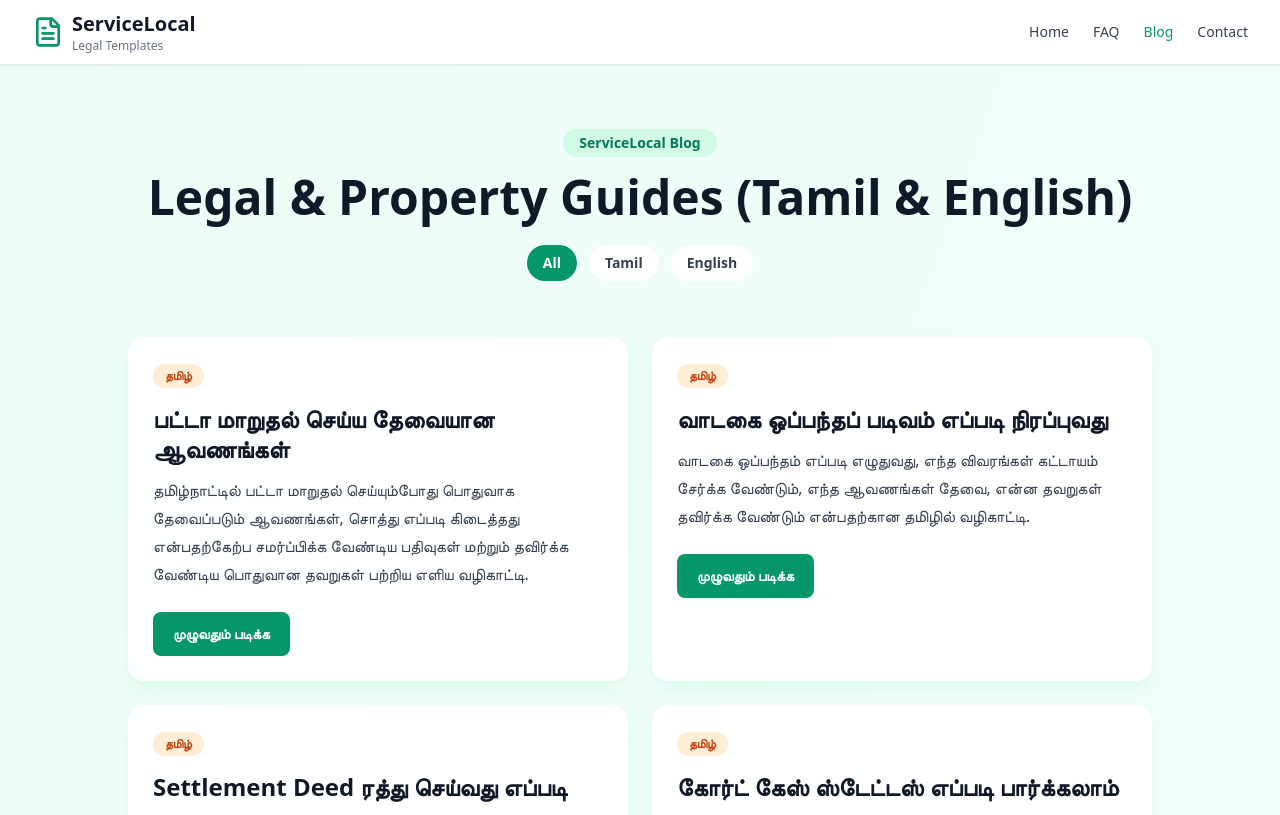
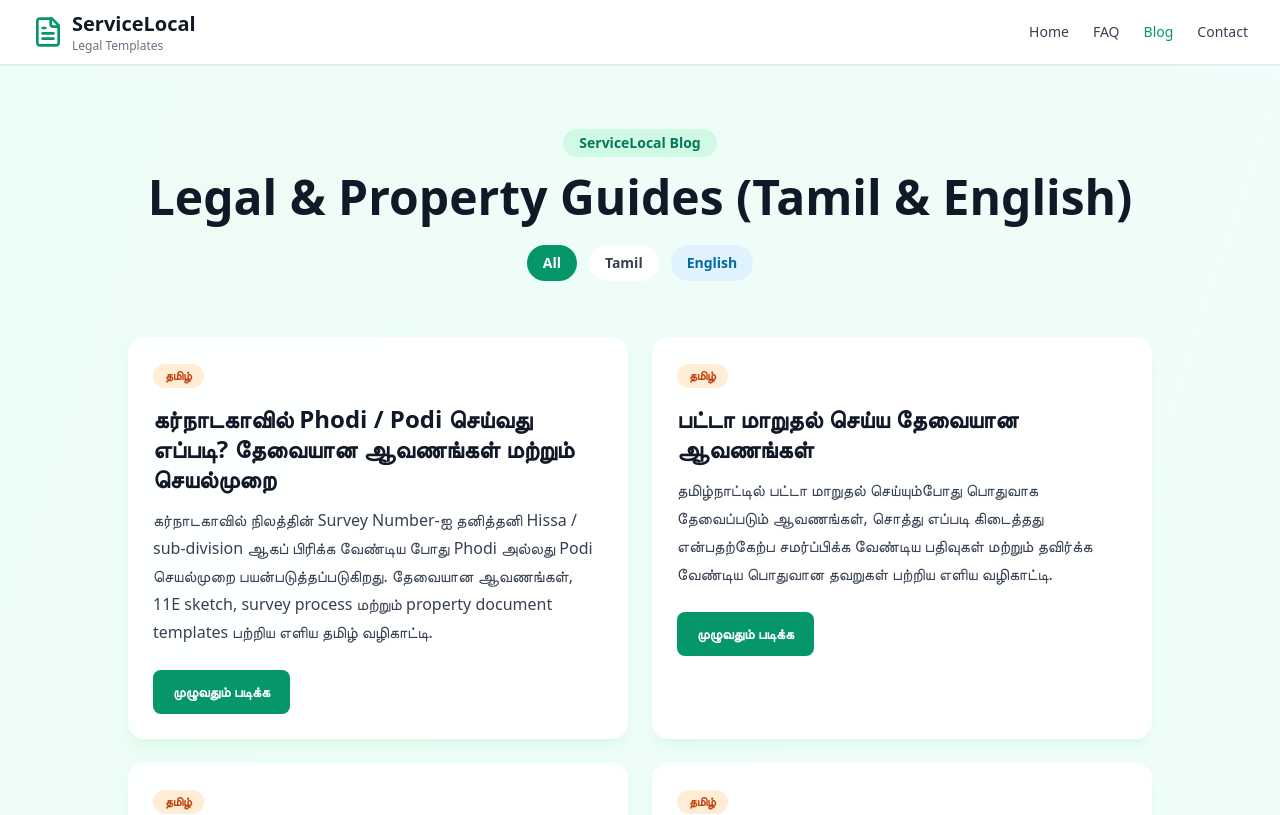
Before and after one commit to narayananmsec/verifiedforms, a React (Vite) app: page /blog in a window 1280 px wide. Shown: the top 815 px of the page. Built offline with nearby package versions, Linux system fonts and the light colour scheme; no server answers.

Commit message:
Show Karnataka Phodi blog in blog listing

```diff
--- a/src/pages/BlogListPage.tsx
+++ b/src/pages/BlogListPage.tsx
@@ -4,10 +4,11 @@ import { Link } from 'react-router-dom';
 import Footer from '../components/Footer';
 import blogs from '../data/blogs';
 import pattaMutationBlog from '../data/pattaMutationBlog';
+import karnatakaPhodiBlog from '../data/karnatakaPhodiBlog';
 
 export default function BlogListPage() {
   const [languageFilter, setLanguageFilter] = useState<'all' | 'ta' | 'en'>('all');
-  const allBlogs = useMemo(() => [pattaMutationBlog, ...blogs], []);
+  const allBlogs = useMemo(() => [karnatakaPhodiBlog, pattaMutationBlog, ...blogs], []);
 
   const filteredBlogs = useMemo(() => {
     if (languageFilter === 'all') return allBlogs;
@@ -17,24 +18,19 @@ export default function BlogListPage() {
   return (
     <div className="min-h-screen bg-gradient-to-br from-emerald-50 via-teal-50 to-cyan-50">
       <Helmet>
-        <title>Tamil & English Legal Blog | ServiceLocal</title>
-        <meta
-          name="description"
-          content="Tamil Nadu users can explore ServiceLocal legal and property guides in Tamil and English, including patta, court case status, rental agreement, and settlement deed topics."
-        />
+        <title>Tamil &amp; English Legal Blog | ServiceLocal</title>
+        <meta name="description" content="Tamil Nadu and Karnataka users can explore ServiceLocal legal and property guides in Tamil and English, including patta, Phodi, property documents, court case status, rental agreement, and settlement deed topics." />
       </Helmet>
 
       <main className="px-4 py-10 md:py-16">
         <div className="max-w-5xl mx-auto">
           <section className="text-center mb-10 md:mb-14">
-            <span className="inline-flex items-center rounded-full bg-emerald-100 px-4 py-1 text-sm font-semibold text-emerald-700">
-              ServiceLocal Blog
-            </span>
+            <span className="inline-flex items-center rounded-full bg-emerald-100 px-4 py-1 text-sm font-semibold text-emerald-700">ServiceLocal Blog</span>
             <h1 className="mt-4 text-3xl md:text-5xl font-bold text-gray-900">Legal &amp; Property Guides (Tamil &amp; English)</h1>
             <div className="mt-6 flex flex-wrap items-center justify-center gap-3">
               <button type="button" onClick={() => setLanguageFilter('all')} className={`rounded-full px-4 py-2 text-sm font-semibold transition-colors ${languageFilter === 'all' ? 'bg-emerald-600 text-white' : 'bg-white text-gray-700 hover:bg-emerald-50'}`}>All</button>
               <button type="button" onClick={() => setLanguageFilter('ta')} className={`rounded-full px-4 py-2 text-sm font-semibold transition-colors ${languageFilter === 'ta' ? 'bg-emerald-600 text-white' : 'bg-white text-gray-700 hover:bg-emerald-50'}`}>Tamil</button>
-              <button type="button" onClick={() => setLanguageFilter('en')} className={`rounded-full px-4 py-2 text-sm font-semibold transition-colors ${languageFilter === 'en' ? 'bg-emerald-600 text-white' : 'bg-white text-gray-700 hover:bg-emerald-50'}`}>English</button>
+              <button type="button" onClick={() => setLanguageFilter('en')} className={`rounded-full px-4 py-2 text-sm font-semibold transition-colors ${languageFilter === 'en' ? 'bg-emerald-600 text-white' : 'bg-sky-100 text-sky-700'}`}>English</button>
             </div>
           </section>
 
@@ -42,16 +38,12 @@ export default function BlogListPage() {
             {filteredBlogs.map((blog) => (
               <article key={blog.slug} className="rounded-2xl border border-white/70 bg-white/95 p-6 shadow-lg shadow-emerald-100/60">
                 <div className="mb-4">
-                  <span className={`inline-flex items-center rounded-full px-3 py-1 text-xs font-bold ${blog.language === 'ta' ? 'bg-orange-100 text-orange-700' : 'bg-sky-100 text-sky-700'}`}>
-                    {blog.language === 'ta' ? 'தமிழ்' : 'EN'}
-                  </span>
+                  <span className={`inline-flex items-center rounded-full px-3 py-1 text-xs font-bold ${blog.language === 'ta' ? 'bg-orange-100 text-orange-700' : 'bg-sky-100 text-sky-700'}`}>{blog.language === 'ta' ? 'தமிழ்' : 'EN'}</span>
                 </div>
                 <h2 className="text-2xl font-bold text-gray-900 leading-tight">{blog.title}</h2>
                 <p className="mt-3 text-gray-700 leading-7">{blog.description}</p>
                 <div className="mt-6">
-                  <Link to={`/blog/${blog.slug}`} className="inline-flex items-center rounded-lg bg-emerald-600 px-5 py-3 text-sm font-semibold text-white transition-colors hover:bg-emerald-700">
-                    {blog.language === 'ta' ? 'முழுவதும் படிக்க' : 'Read More'}
-                  </Link>
+                  <Link to={`/blog/${blog.slug}`} className="inline-flex items-center rounded-lg bg-emerald-600 px-5 py-3 text-sm font-semibold text-white transition-colors hover:bg-emerald-700">{blog.language === 'ta' ? 'முழுவதும் படிக்க' : 'Read More'}</Link>
                 </div>
               </article>
             ))}
```
